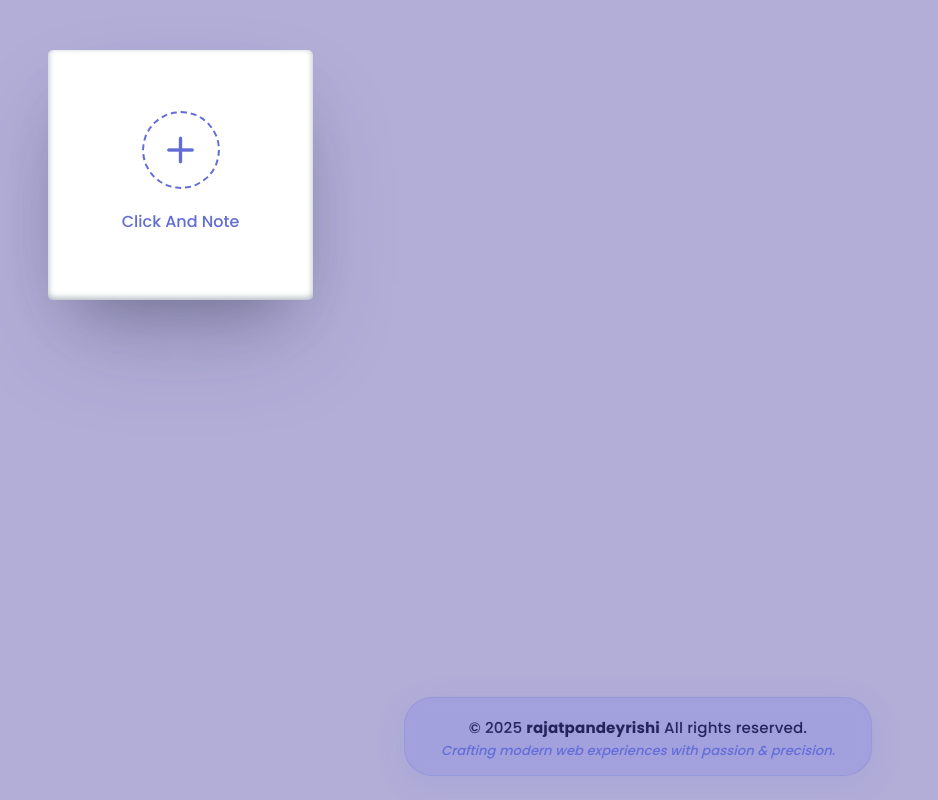
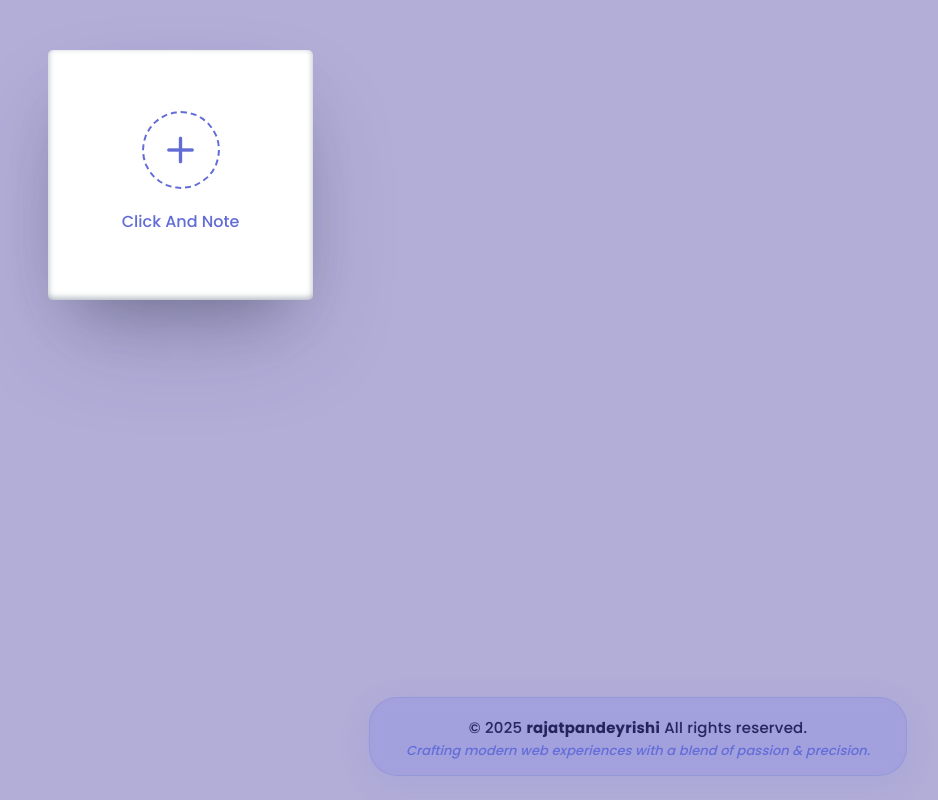
Before and after one commit to rajatpandeyrishi/Click-And-Note, a plain HTML site: page index.html in a window 1280 px wide. Shown: the whole page, without its empty margins (2-940 px from the left). Drawn offline with nearby package versions, Linux system fonts and the light colour scheme.

Commit message:
reupdate footer tagline with commit message

```diff
--- a/index.html
+++ b/index.html
@@ -80,7 +80,8 @@
         </p>
         <!-- Tagline for branding and professionalism -->
         <p class="tagline">
-          Crafting modern web experiences with passion &amp; precision.
+          Crafting modern web experiences with a blend of passion &amp;
+          precision.
         </p>
       </div>
     </footer>
```
